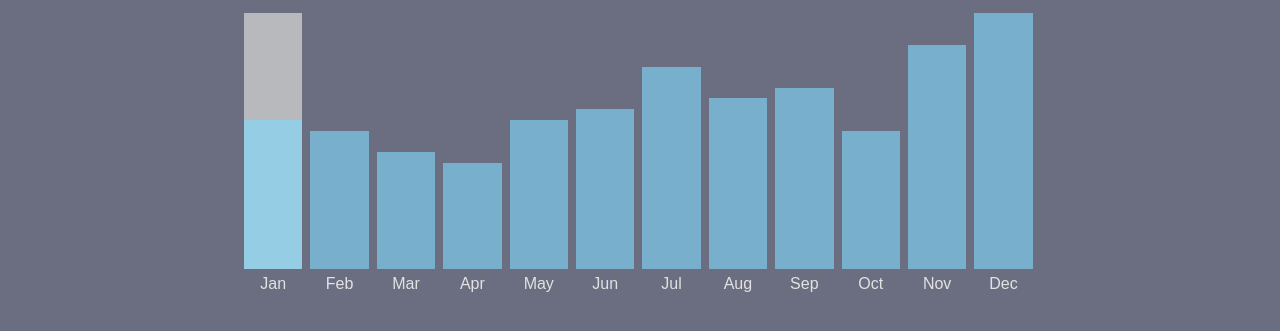
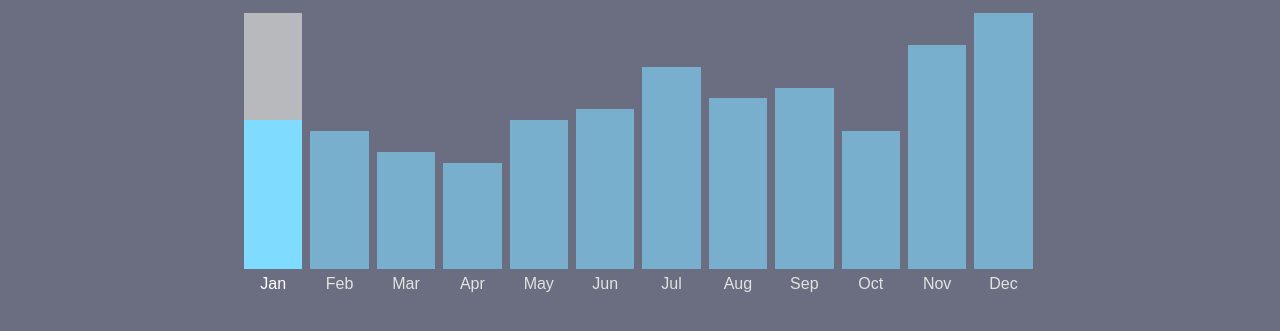
Before and after one commit to Jaredlebel/dsn1678-exercise-2, a plain HTML site: page index.html in a window 1280 px wide. In both pictures the pointer is over the item 273 px from the left and 256 px from the top of the page. Shown: the part 115-446 px from the top of the page. Drawn offline with Linux system fonts and the light colour scheme.

Commit message:
Created the hover states for the bar and labels.

```diff
--- a/css/main.css
+++ b/css/main.css
@@ -59,11 +59,19 @@ body {
   width: 7.3%;
 
   background-color: rgba(204, 204, 204, 0);
-    transition: background-color 500ms ease-in-out;
+    transition: all 300ms ease-in-out;
 }
 
 .chart__item:hover {
-    background-color: rgba(204, 204, 204, 0.8)
+    background-color: rgba(204, 204, 204, 0.8);
+}
+
+.chart__item:hover .chart__label {
+    color: #fff;
+}
+
+.chart__item:hover .chart__bar {
+    background-color: rgba(127, 219, 255, 1);
 }
 
 .chart__link,
@@ -97,6 +105,11 @@ body {
   top: 0;
 
   background-color: rgba(127, 219, 255, 0.6);
+    transition: all 300ms ease-in-out;
+}
+
+.chart__bar:hover {
+    background-color: rgba(127, 219, 255, 1);
 }
 
 .chart__count {
```
Also changed, not shown: index.html (line endings or trailing spaces).
